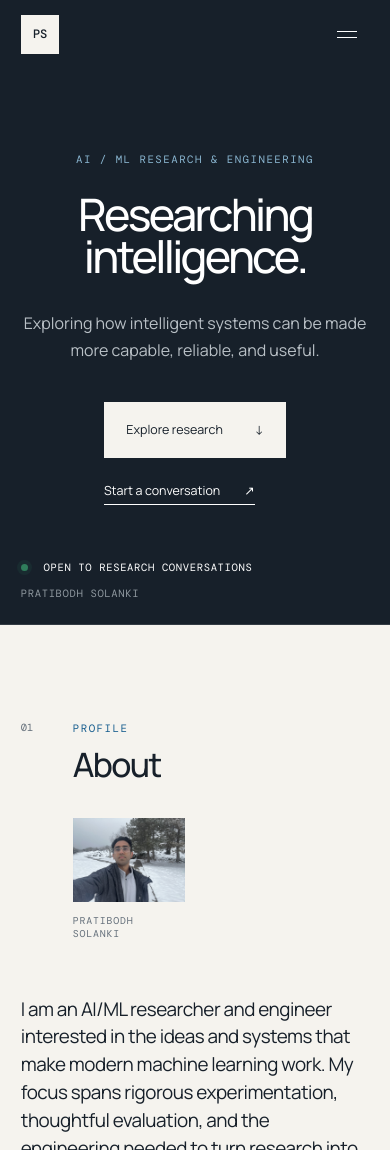
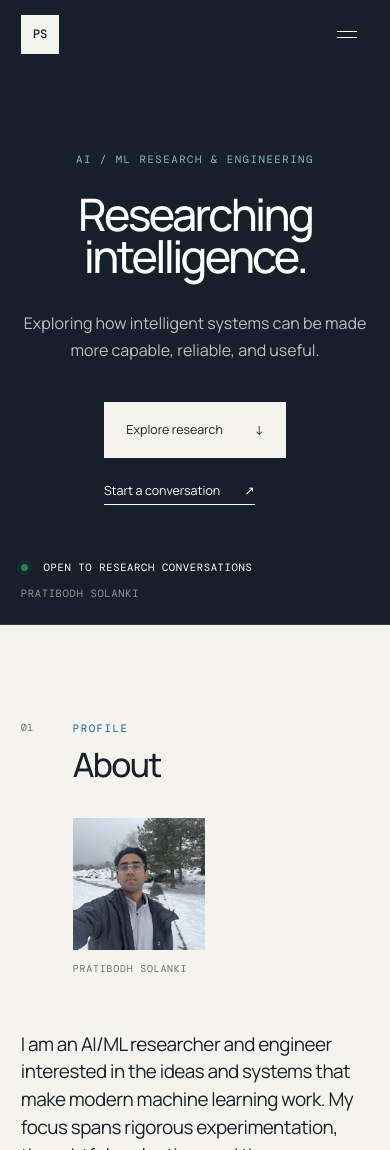
Before and after one commit to programmerPrati/programmerPrati.github.io, a React (Vite) app: page / in a window 390 px wide. Shown: the top 1150 px of the page. Built offline with nearby package versions, Linux system fonts and the light colour scheme; a web font is replaced by a local one.

Commit message:
Refine portrait crop and scale

```diff
--- a/src/styles.css
+++ b/src/styles.css
@@ -427,17 +427,17 @@ h3 {
 }
 
 .portrait {
-  width: 128px;
+  width: 150px;
   margin: 3.5rem 0 0 3.25rem;
 }
 
 .portrait img {
   width: 100%;
-  height: 96px;
-  aspect-ratio: 4 / 3;
+  height: 150px;
+  aspect-ratio: 1;
   display: block;
   object-fit: cover;
-  object-position: center;
+  object-position: 43% 46%;
   filter: saturate(0.82) contrast(1.03);
 }
 
@@ -757,12 +757,12 @@ footer a {
   }
 
   .portrait {
-    width: 112px;
+    width: 132px;
     margin: 2.25rem 0 0 3.25rem;
   }
 
   .portrait img {
-    height: 84px;
+    height: 132px;
   }
 
   .about-note {
```
